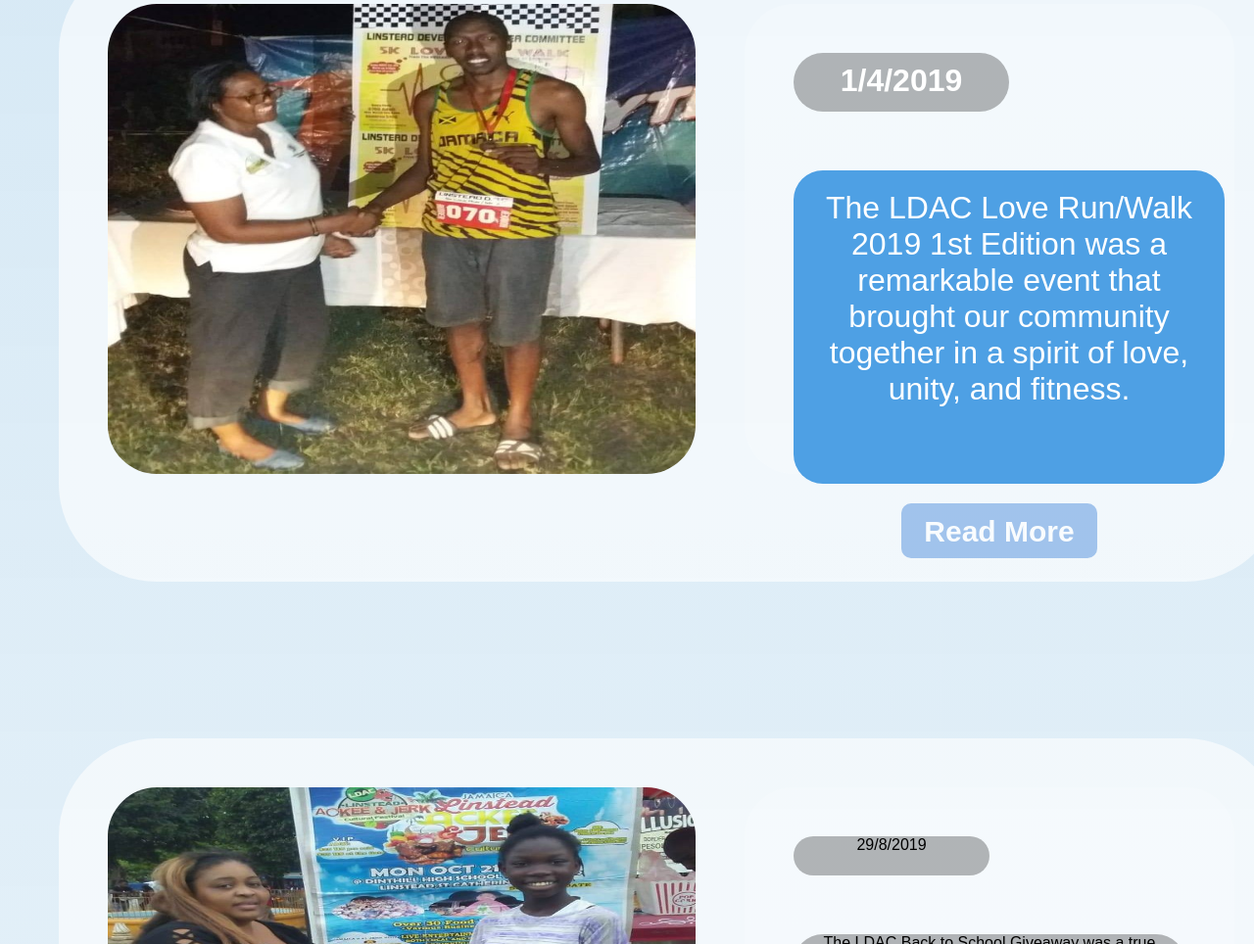
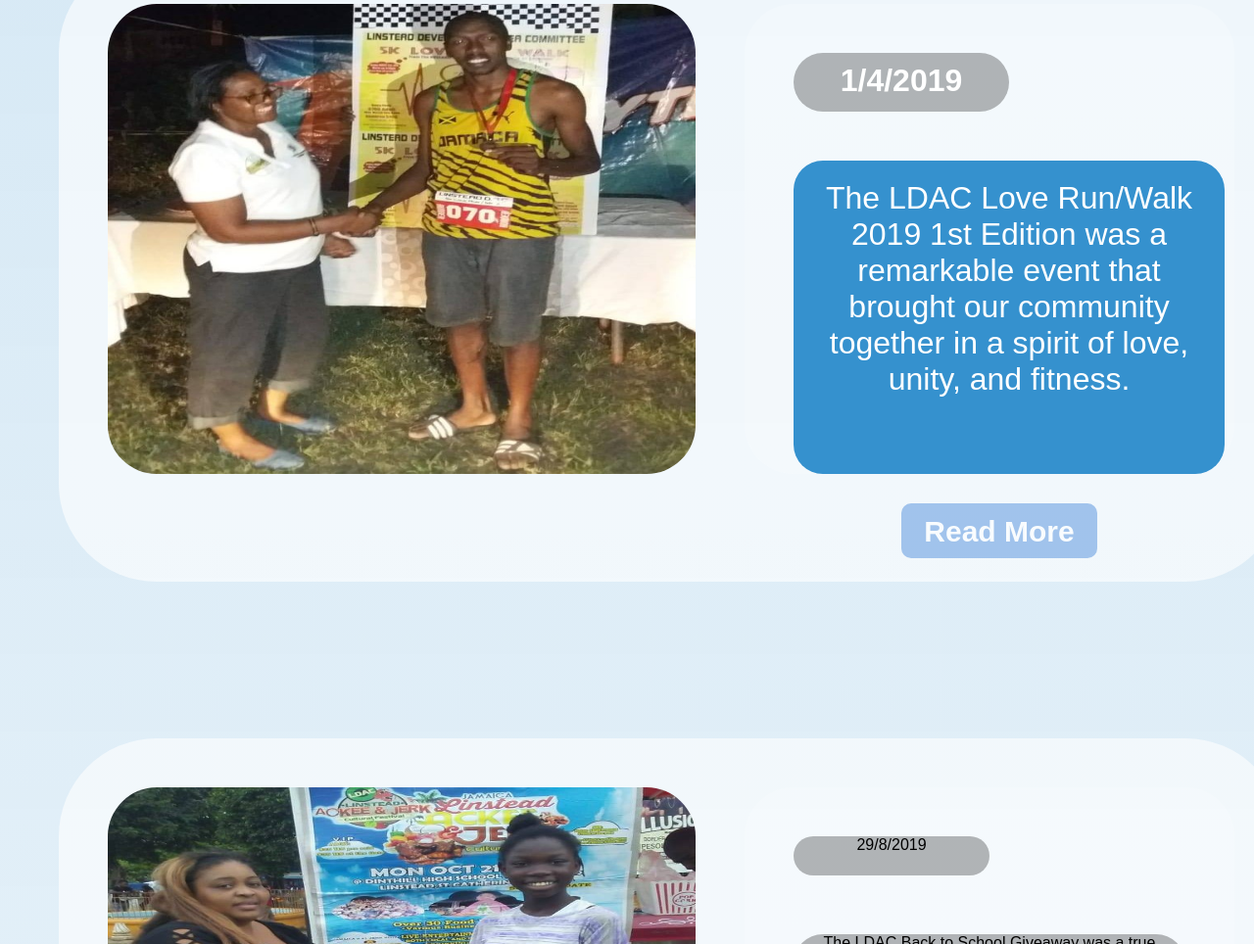
Before and after one commit to NewPerson10/LDAC-Learn-More, a plain HTML site: page index.html in a window 1280 px wide. Shown: the part 2040-3004 px from the top of the page at 98% size. Drawn offline with Linux system fonts and the light colour scheme.

Commit message:
Update LearnMore.css

```diff
--- a/LearnMore.css
+++ b/LearnMore.css
@@ -468,10 +468,10 @@
     .txt{
         width:400px;
         height: 35vh;
-        background-color: #4ea0e4;
+        background-color: #3591ce;
         border-radius: 30px;
         margin-left: 50px;
-        margin-top: 60px;
+        margin-top: 50px;
         padding:20px;
         font-size: 200%;
     }
```
